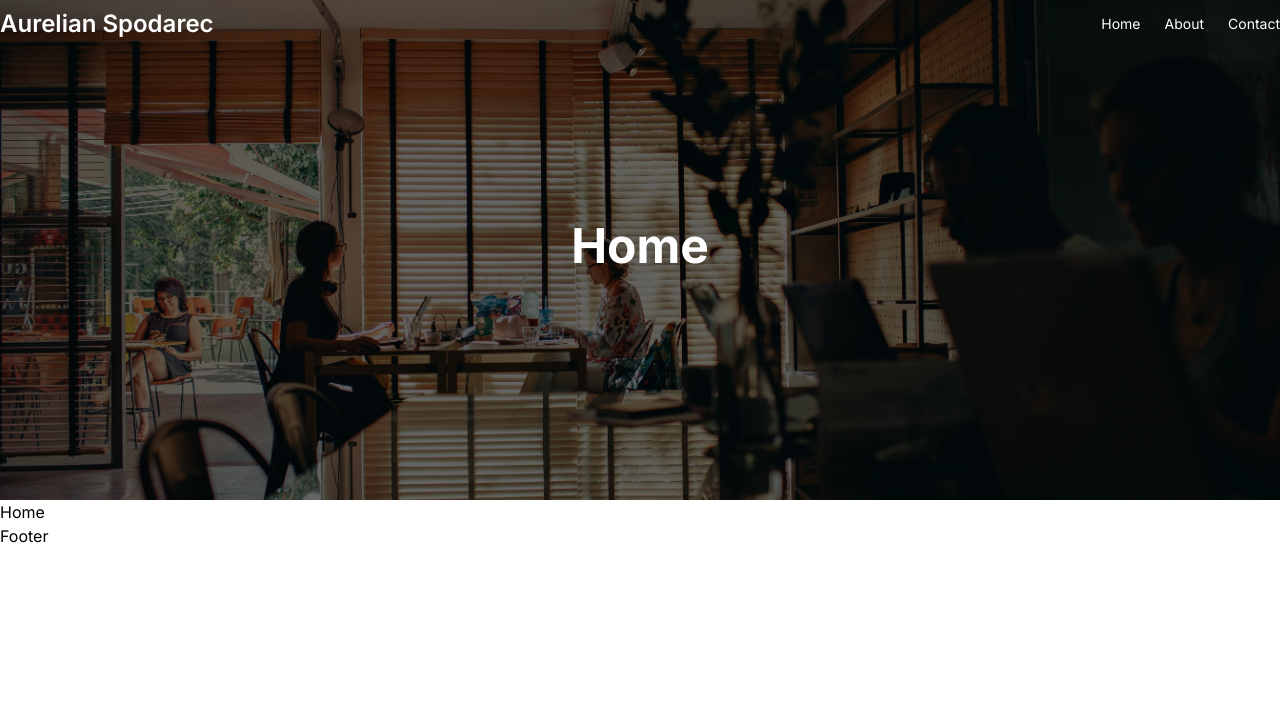
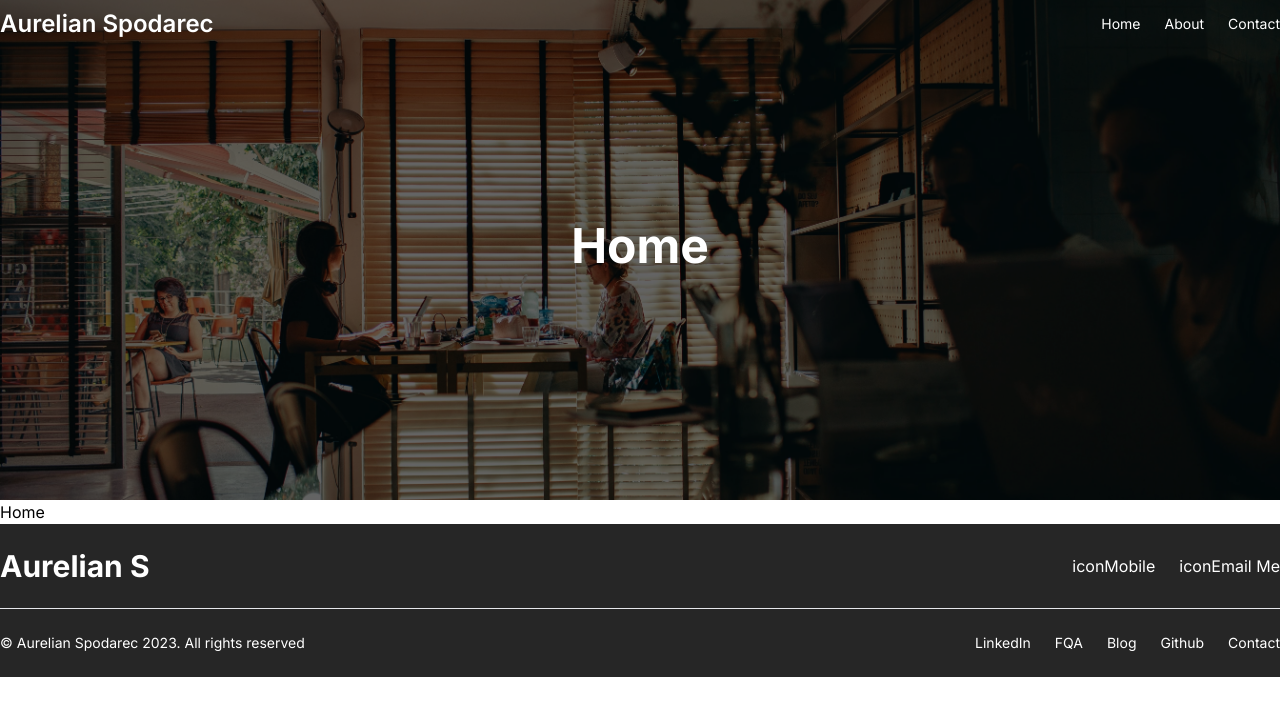
Before and after one commit to AurelianSpodarec/portfolio-legacy-2018-2023, a Next.js app: page / in a window 1280 px wide. Shown: the top 716 px of the page. Built offline with nearby package versions, Linux system fonts and the light colour scheme.

Commit message:
feat: Created footer for desktop

```diff
--- a/src/app/_components/Footer.tsx
+++ b/src/app/_components/Footer.tsx
@@ -1,7 +1,39 @@
+import Link from "next/link";
+
 function Footer() {
     return (
-        <footer>
-            Footer
+        <footer className="bg-[#262626] py-6">
+
+
+            <div className="flex justify-between items-center">
+                <Link href="/" className="text-white text-3xl font-bold">Aurelian S</Link>
+
+                <div className="flex space-x-6 text-white">
+                    <a href="tel:0000">
+                        icon
+                        <span>Mobile</span>
+                    </a>
+                    <a href="mailto:aurelianxspodarec@gmail.com">
+                        icon
+                        <span>Email Me</span>
+                    </a>
+                </div>
+            </div>
+
+            <hr className="my-6" />
+
+            <div className="flex justify-between items-center">
+                <p className="text-white text-sm">&copy; Aurelian Spodarec {new Date().getFullYear()}. All rights reserved</p>
+
+                <nav className="text-white text-sm space-x-6">
+                    <a href="#">LinkedIn</a>
+                    <a href="#">FQA</a>
+                    <a href="#">Blog</a>
+                    <a href="#">Github</a>
+                    <a href="#">Contact</a>
+                </nav>
+            </div>
+
         </footer>
     )
 }
```
